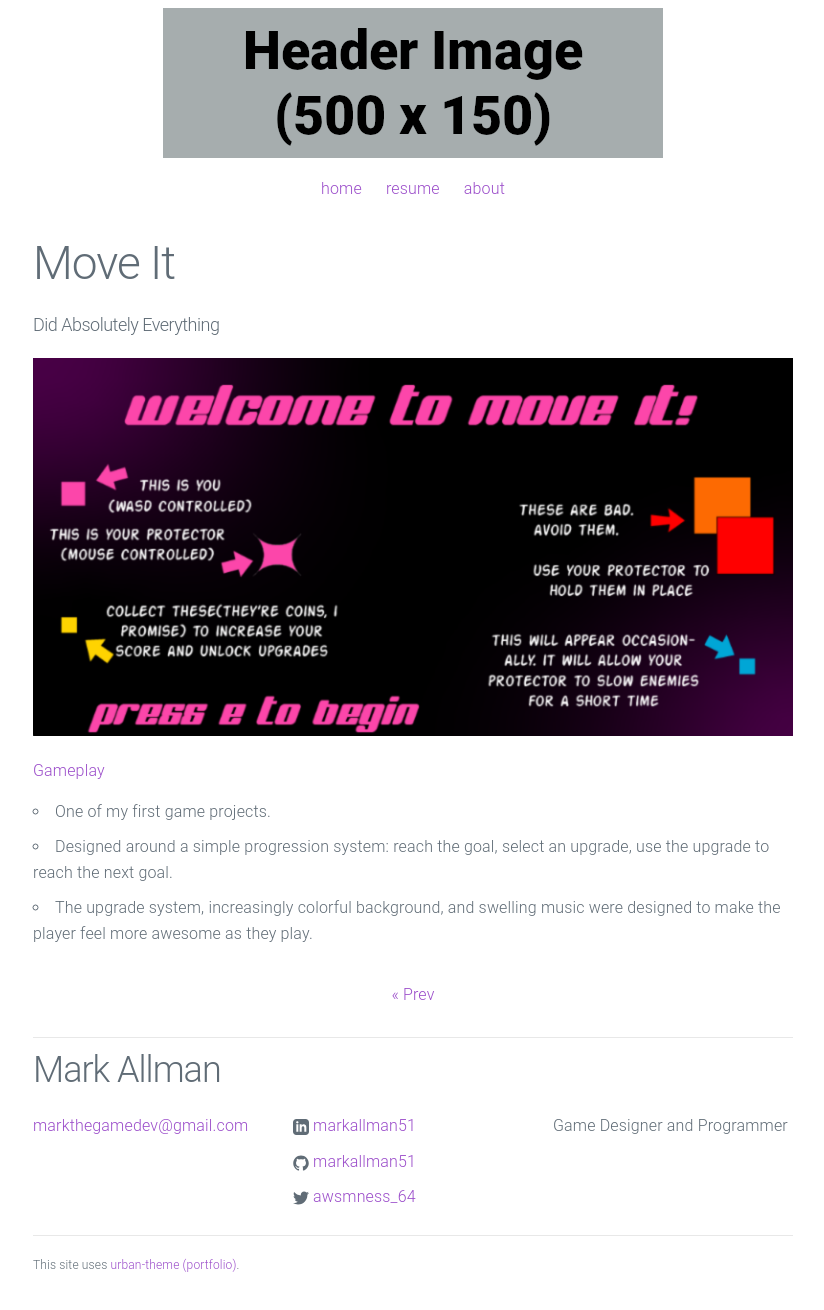
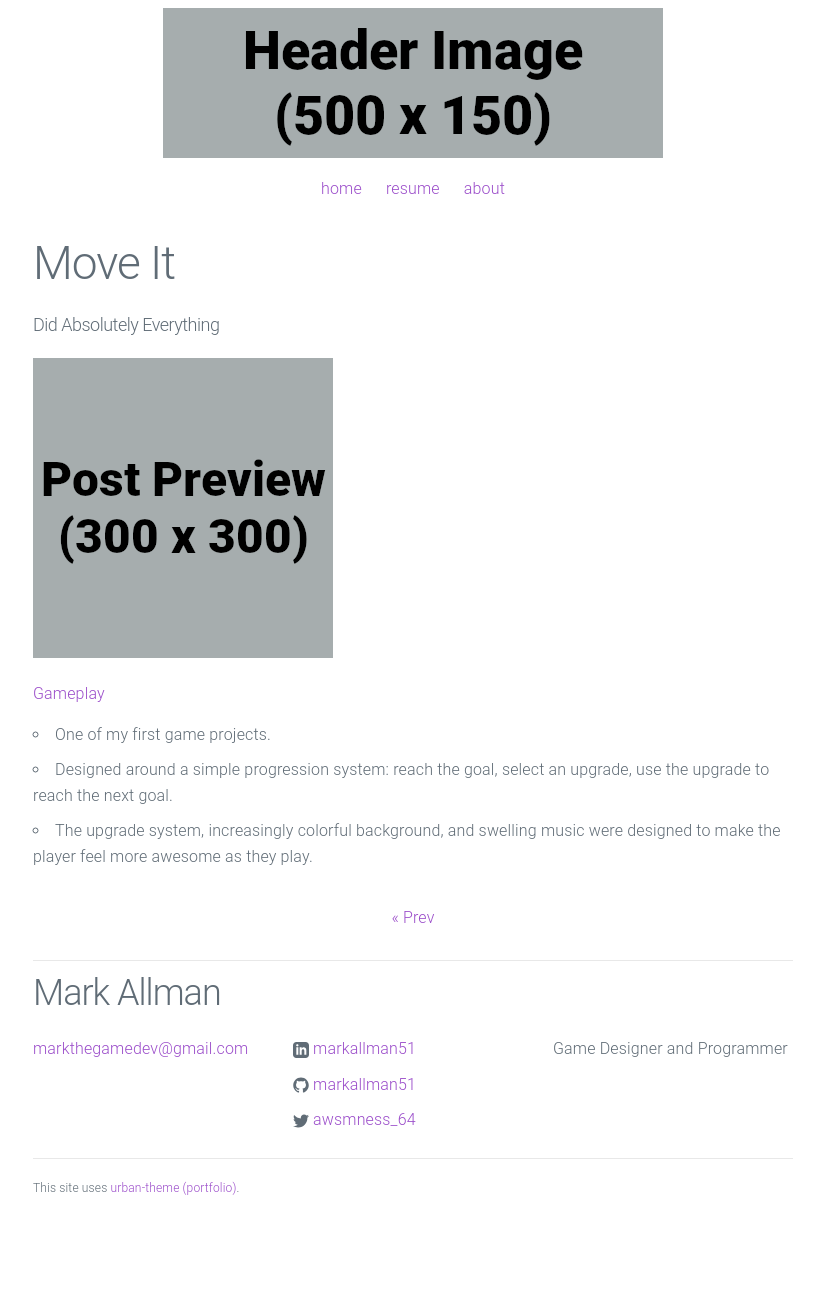
Before and after one commit to markallman51/portfoliosite, a Jekyll site: the page built from _posts/2023-4-26-moveit.md, in a window 1280 px wide. Shown: the whole page, without its empty margins (227-1051 px from the left). Built offline with Jekyll 4.4.1, drawn with Linux system fonts in a browser that asks for light colours; after the commit the page ends 1233 px from its top, so only the background shows below that.

Commit message:
testing default image

```diff
--- a/_posts/2023-4-26-moveit.md
+++ b/_posts/2023-4-26-moveit.md
@@ -6,7 +6,7 @@ date:   2022-09-06 15:39:40
 preview: /assets/moveitLogo.png
 ---
 
-![Picture 1](/assets/moveitTitle.png)
+![Picture 1](/assets/postpreview.png)
 
 [Gameplay](https://youtu.be/0ogX8SOqr9Q)
 * One of my first game projects.
```
